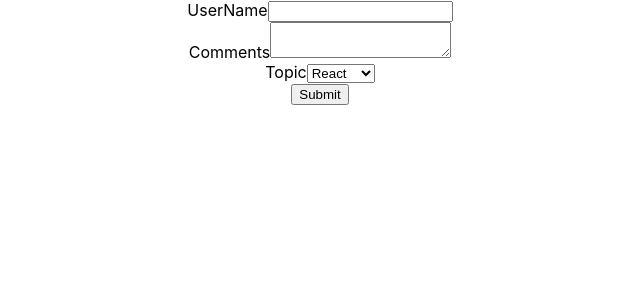
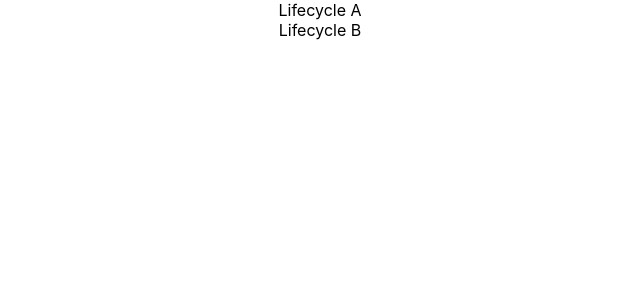
Before and after one commit to aman06it/React-tutorials, a React (Create React App) app: page / in a window 1280 px wide. Shown: the top 300 px of the page, without its empty margins (320-960 px from the left). Built offline with nearby package versions, Linux system fonts and the light colour scheme.

Commit message:
Mounting life cycle

```diff
--- a/src/App.js
+++ b/src/App.js
@@ -1,11 +1,13 @@
 import FormComponent from './components/FormComponent';
 import logo from './logo.svg';
 import './App.css'
+import LifeCycleA from './components/LifeCycleA';
 
 function App() {
   return (
     <div className="App">
-     <FormComponent/>
+     {/* <FormComponent/> */}
+    <LifeCycleA/>
     </div>
   );
 }
--- /dev/null
+++ b/src/components/LifeCycleA.js
@@ -0,0 +1,31 @@
+import React, { Component } from 'react'
+import LifeCycleB from './LifeCycleB'
+
+export default class LifeCycleA extends Component {
+    constructor(){
+        super()
+
+        this.state={
+            name:'Aman'
+        }
+        console.log('LifeCycleA constructure')
+    }
+    static getDerivedStateFromProps(props, state){
+        console.log('LifeCycleA getDerivedStateFromProps')
+        return null
+    }
+
+    componentDidMount(){
+        console.log('LifeCycleA componentDidMount')
+    }
+
+    render() {
+        console.log('LifeCycleA render')
+        return (
+            <div>
+                Lifecycle A
+                <LifeCycleB/>
+            </div>
+        )
+    }
+}
--- /dev/null
+++ b/src/components/LifeCycleB.js
@@ -0,0 +1,29 @@
+import React, { Component } from 'react'
+
+export default class LifeCycleB extends Component {
+    constructor(){
+        super()
+
+        this.state={
+            name:'Aman'
+        }
+        console.log('LifeCycleB constructure')
+    }
+    static getDerivedStateFromProps(props, state){
+        console.log('LifeCycleB getDerivedStateFromProps')
+        return null
+    }
+
+    componentDidMount(){
+        console.log('LifeCycleB componentDidMount')
+    }
+
+    render() {
+        console.log('LifeCycleB render')
+        return (
+            <div>
+                Lifecycle B
+            </div>
+        )
+    }
+}
```
